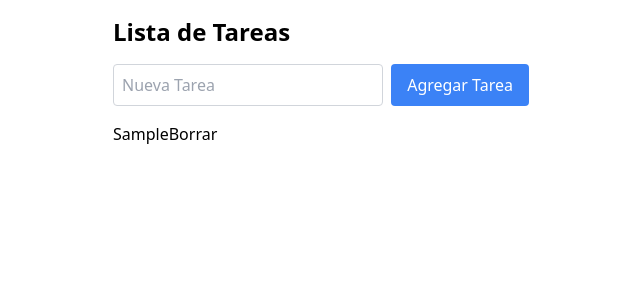
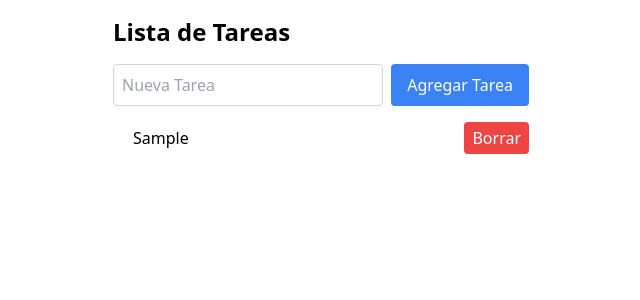
Before and after one commit to pedro-donoso/typescript-react, a React (Vite) app: page / in a window 1280 px wide. Both pictures are taken after typing "Sample" into the empty fields and a click on the button "Agregar Tarea". Shown: the top 300 px of the page, without its empty margins (319-959 px from the left). Built offline with nearby package versions, Linux system fonts and the light colour scheme.

Commit message:
tailwind en EliminarTareas.tsx

```diff
--- /dev/null
+++ b/src/components/EliminarTareas.tsx
@@ -0,0 +1,24 @@
+import React from "react";
+
+// Define la interfaz para las props del componente
+interface Props {
+    listaTareas: string[]; // Array de tareas
+    borrarTarea: (index: number) => void; // Función para borrar una tarea
+}
+
+// Componente funcional EliminarTareas
+export const EliminarTareas: React.FC<Props> = ({ listaTareas, borrarTarea }) => (
+    <ul className="list-disc pl-5">
+        {listaTareas.map((tarea, index) => (
+            <li key={index} className="flex justify-between items-center mb-2">
+                <span className="flex-1">{tarea}</span>
+                <button
+                    onClick={() => borrarTarea(index)}
+                    className="bg-red-500 text-white rounded px-2 py-1 hover:bg-red-600 transition duration-200"
+                >
+                    Borrar
+                </button>
+            </li>
+        ))}
+    </ul>
+);
--- a/src/components/ListaTareas.tsx
+++ /dev/null
@@ -1,19 +0,0 @@
-import React from "react";
-
-// Define la interfaz para las props del componente
-interface Props {
-    listaTareas: string[]; // Array de tareas
-    borrarTarea: (index: number) => void; // Función para borrar una tarea
-}
-
-// Componente funcional ListaTareas
-export const ListaTareas: React.FC<Props> = ({ listaTareas, borrarTarea }) => (
-    <ul>
-        {listaTareas.map((tarea, index) => (
-            <li key={index}>
-                {tarea}
-                <button onClick={() => borrarTarea(index)}>Borrar</button>
-            </li>
-        ))}
-    </ul>
-);
--- a/src/components/TodoApp.tsx
+++ b/src/components/TodoApp.tsx
@@ -1,5 +1,5 @@
 import { useState } from "react";
-import { ListaTareas } from "./ListaTareas";
+import { EliminarTareas } from "./EliminarTareas";
 import { useFunctions } from "./Functions"; // Importa el hook de manejo de tareas
 
 export const TodoApp = () => {
@@ -32,7 +32,7 @@ export const TodoApp = () => {
                     Agregar Tarea
                 </button>
             </div>
-            <ListaTareas listaTareas={listaTareas} borrarTarea={deleteTask} />
+            <EliminarTareas listaTareas={listaTareas} borrarTarea={deleteTask} />
         </div>
     );
 };
```
